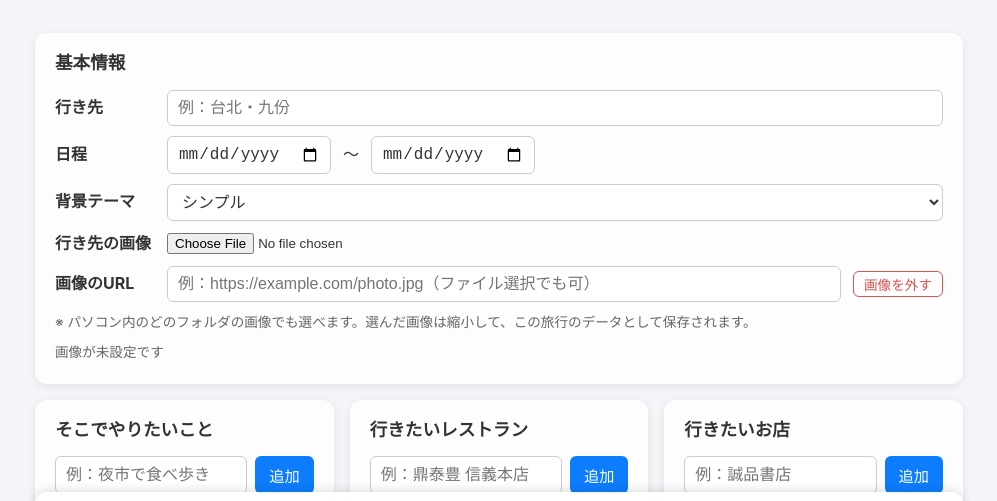
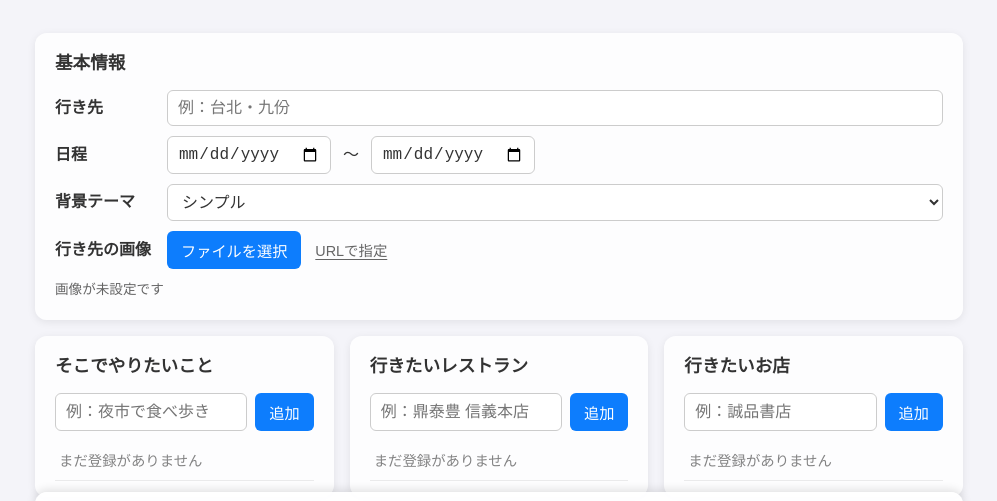
Before and after one commit to ryoheisudo73/MemoApplication, a plain HTML site: page index.html in a window 1280 px wide. Shown: the part 240-741 px from the top of the page, without its empty margins (141-1138 px from the left). Drawn offline with Linux system fonts and the light colour scheme.

Commit message:
画像選択の欄をすっきりと

```diff
--- a/app.js
+++ b/app.js
@@ -434,17 +434,35 @@ const destinationImage = document.getElementById("destinationImage");
 const imageMessage = document.getElementById("imageMessage");
 const imagePathInput = document.getElementById("imagePath");
 const clearImageBtn = document.getElementById("clearImageBtn");
+const pickImageBtn = document.getElementById("pickImageBtn");
+const toggleUrlBtn = document.getElementById("toggleUrlBtn");
+
+// URL 入力欄の表示・非表示
+function showUrlInput(show) {
+  imagePathInput.hidden = !show;
+  toggleUrlBtn.setAttribute("aria-expanded", String(show));
+  toggleUrlBtn.classList.toggle("is-open", show);
+}
+
+pickImageBtn.addEventListener("click", () => imageFileInput.click());
+
+toggleUrlBtn.addEventListener("click", () => {
+  const show = imagePathInput.hidden;
+  showUrlInput(show);
+  if (show) imagePathInput.focus();
+});
 
 const IMAGE_MAX_SIZE = 800;   // 長辺の最大ピクセル数
 const IMAGE_QUALITY = 0.8;    // JPEG 画質（0〜1）
 
 function renderImage() {
   const path = travelData.destinationImagePath;
-  // 埋め込み画像（data:〜）は長いので入力欄には表示しない
-  imagePathInput.value = path.startsWith("data:") ? "" : path;
-  imagePathInput.placeholder = path.startsWith("data:")
-    ? "（選択したファイルの画像を保存中）"
-    : "例：https://example.com/photo.jpg（ファイル選択でも可）";
+  const isUrl = path !== "" && !path.startsWith("data:"); // data:〜 はファイルから取り込んだ画像
+  // URL で指定している画像のときだけ URL 欄を開いて表示する
+  imagePathInput.value = isUrl ? path : "";
+  showUrlInput(isUrl);
+  pickImageBtn.textContent = path ? "画像を変更" : "ファイルを選択";
+  clearImageBtn.hidden = !path;
 
   if (!path) {
     // 前の旅行の画像が残らないよう、読み込み先ごと消す
--- a/index.html
+++ b/index.html
@@ -73,15 +73,19 @@
         </select>
       </div>
       <div class="form-row">
-        <label for="imageFile">行き先の画像</label>
-        <input type="file" id="imageFile" accept="image/*">
+        <label for="pickImageBtn">行き先の画像</label>
+        <div class="image-actions">
+          <button type="button" id="pickImageBtn"
+            title="パソコン内のどのフォルダの画像でも選べます（縮小してこの旅行のデータとして保存）">ファイルを選択</button>
+          <button type="button" id="toggleUrlBtn" class="link-btn"
+            aria-expanded="false" aria-controls="imagePath">URLで指定</button>
+          <input type="text" id="imagePath" aria-label="画像のURL"
+            placeholder="https://… を入力して Enter" hidden>
+          <button type="button" id="clearImageBtn" class="delete-btn" hidden>画像を外す</button>
+        </div>
+        <!-- 実際のファイル選択欄は隠し、上の「ファイルを選択」ボタンから開く -->
+        <input type="file" id="imageFile" accept="image/*" hidden>
       </div>
-      <div class="form-row">
-        <label for="imagePath">画像のURL</label>
-        <input type="text" id="imagePath" placeholder="例：https://example.com/photo.jpg（ファイル選択でも可）">
-        <button type="button" id="clearImageBtn" class="delete-btn">画像を外す</button>
-      </div>
-      <p class="hint">※ パソコン内のどのフォルダの画像でも選べます。選んだ画像は縮小して、この旅行のデータとして保存されます。</p>
       <div class="thumbnail">
         <img id="destinationImage" alt="行き先のイメージ" hidden>
         <p id="imageMessage" class="hint">画像が未設定です</p>
--- a/style.css
+++ b/style.css
@@ -427,6 +427,31 @@ button:hover { opacity: 0.85; }
 
 .hint { font-size: 0.85rem; opacity: 0.75; margin: 4px 0; }
 
+/* ===== 行き先の画像の操作 ===== */
+.image-actions {
+  flex: 1;
+  display: flex;
+  align-items: center;
+  flex-wrap: wrap;
+  gap: 8px;
+}
+.image-actions input[type="text"] { flex: 1; min-width: 200px; }
+.image-actions .delete-btn { margin-left: auto; } /* 「画像を外す」は右端へ */
+
+/* 文字リンク風のボタン（URLで指定） */
+.link-btn {
+  background: transparent;
+  color: inherit;
+  padding: 4px 6px;
+  font-size: 0.9rem;
+  text-decoration: underline;
+  text-underline-offset: 3px;
+  opacity: 0.75;
+}
+.link-btn:hover,
+.link-btn.is-open { opacity: 1; }
+.link-btn.is-open { text-decoration: none; font-weight: bold; }
+
 /* ===== サムネイル ===== */
 .thumbnail { margin-top: 8px; }
 .thumbnail img {
```
